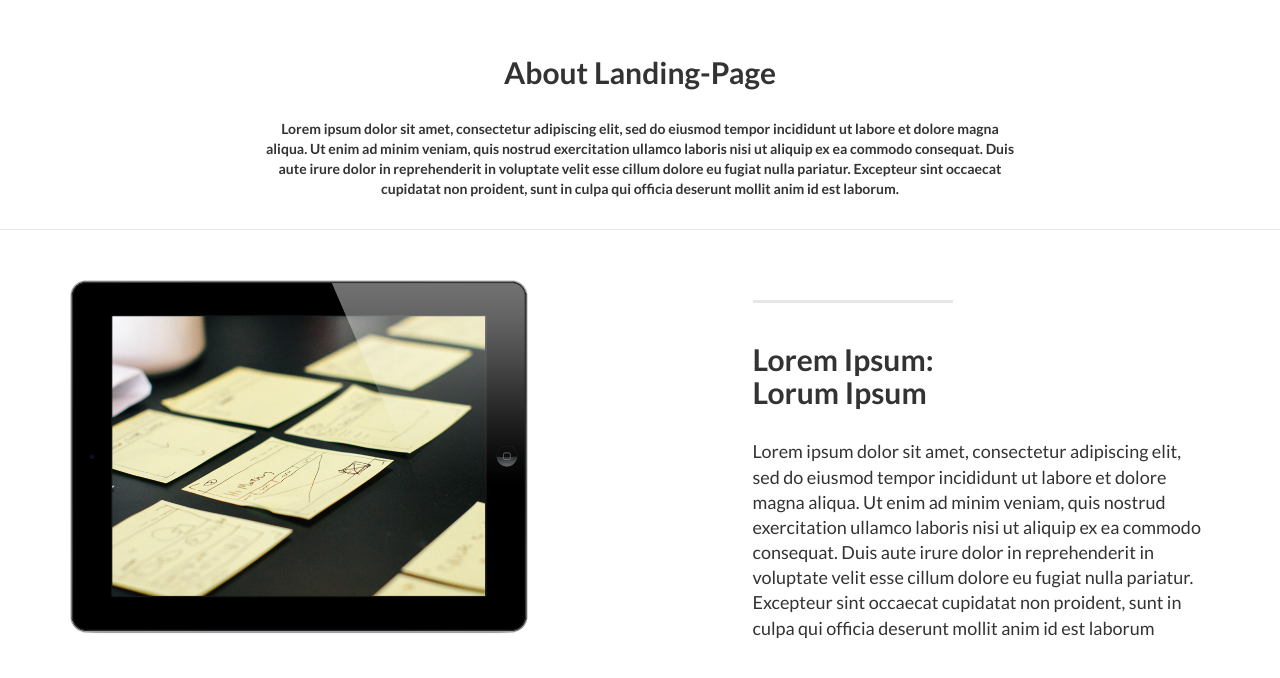
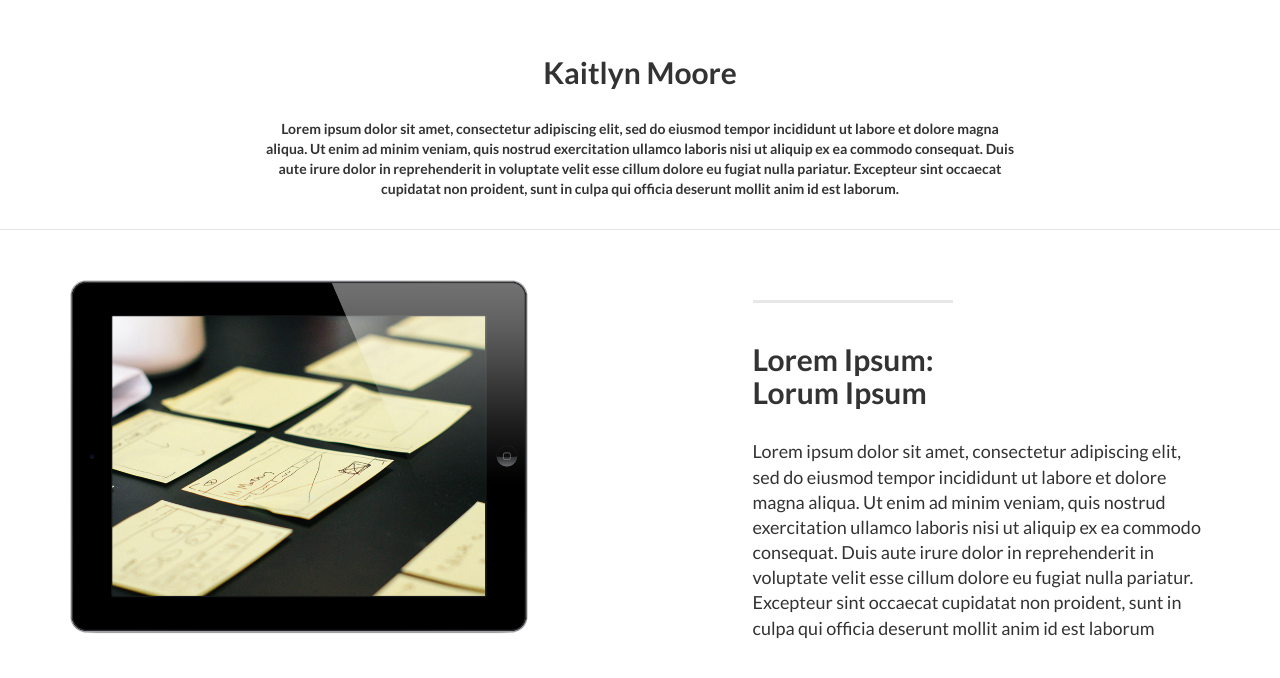
Before and after one commit to kaitlynm1/kaitlynm1.github.io, a Jekyll site: the page built from index.html, in a window 1280 px wide and 900 px high, scrolled down 575 px, cut to the strip 206-884 px from the top of the window. Built offline with Jekyll 4.4.1, drawn with Linux system fonts in a browser that asks for light colours.

Commit message:
switching about out

```diff
--- a/_includes/about.html
+++ b/_includes/about.html
@@ -3,7 +3,7 @@
         <div class="row">
             <div class="col-lg-8 col-lg-offset-2">
               <br/><br/>
-              <h2>About Landing-Page</h2>
+              <h2>Kaitlyn Moore</h2>
               <br/>
                 <!--<p>The Jekyll version is brought to you by <a href="https://github.com/swcool">Shane Weng</a></p>-->
                 <p>Lorem ipsum dolor sit amet, consectetur adipiscing elit, sed do eiusmod tempor incididunt ut labore et dolore magna aliqua. Ut enim ad minim veniam, quis nostrud exercitation ullamco laboris nisi ut aliquip ex ea commodo consequat. Duis aute irure dolor in reprehenderit in voluptate velit esse cillum dolore eu fugiat nulla pariatur. Excepteur sint occaecat cupidatat non proident, sunt in culpa qui officia deserunt mollit anim id est laborum.</p>
```
